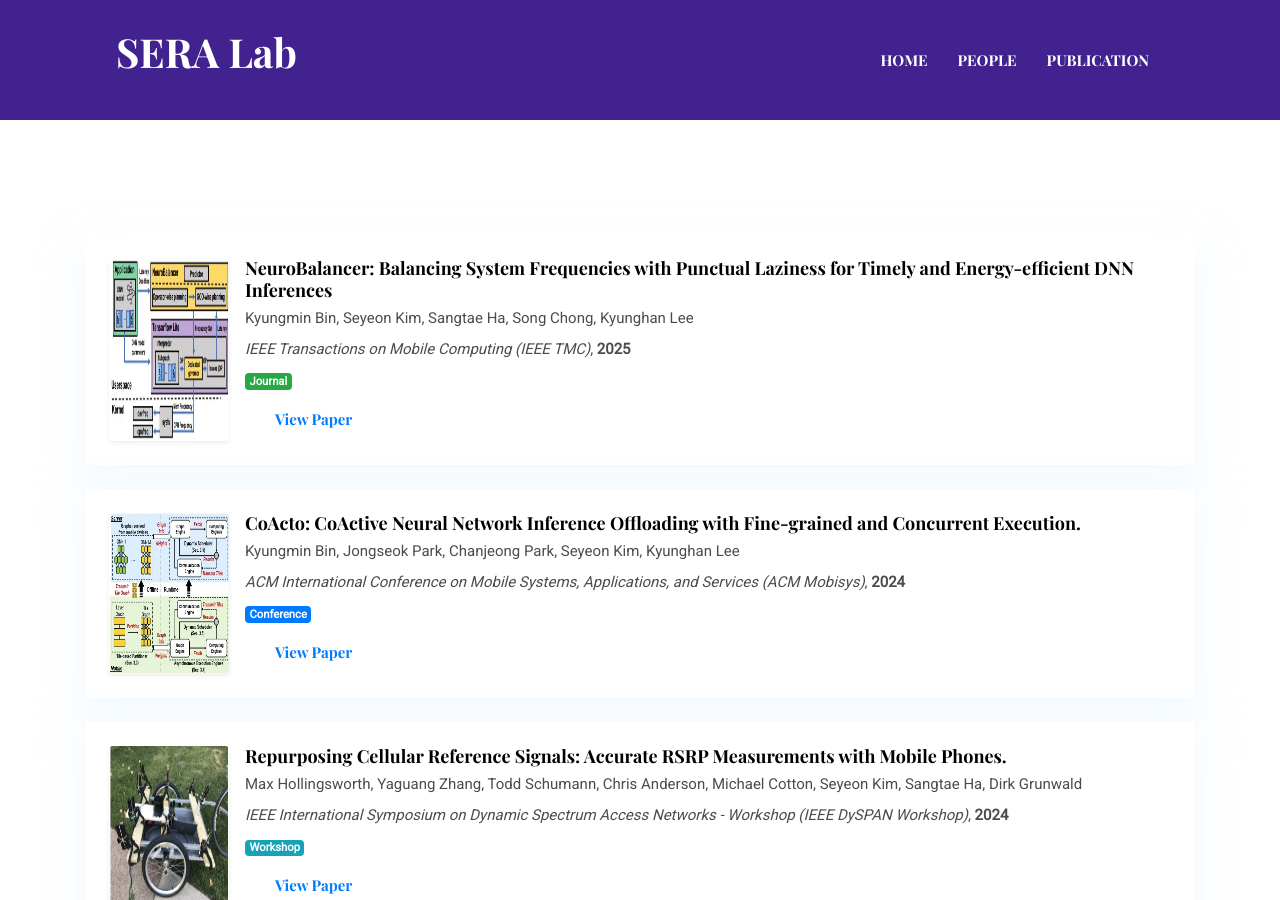
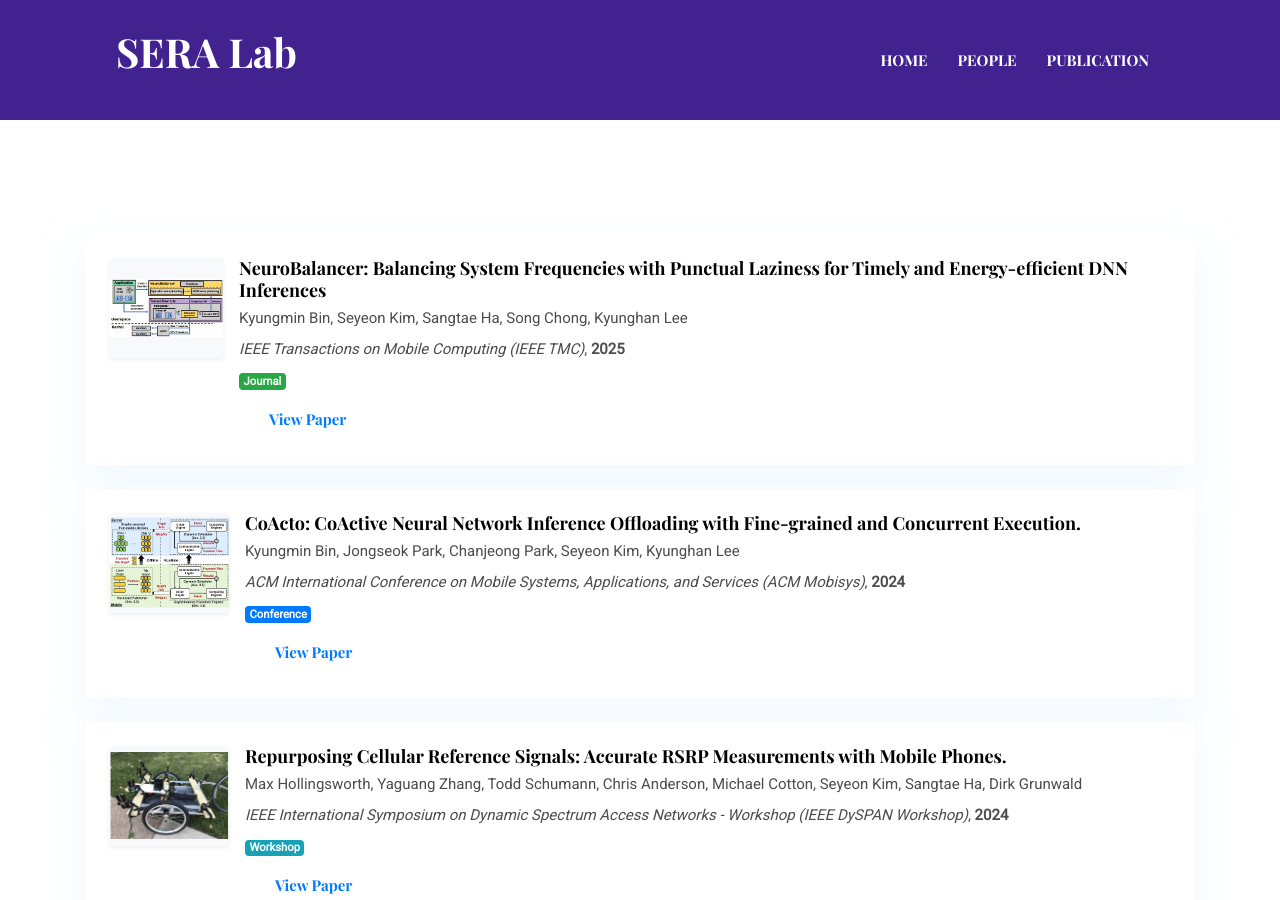
Before and after one commit to seyeon4302/seyeon4302.github.io, a Jekyll site: the page built from _pages/publications.html, in a window 1280 px wide and 900 px high, scrolled down 550 px. Built offline with Jekyll 4.4.1, drawn with Linux system fonts in a browser that asks for light colours.

Commit message:
Update publications.html

```diff
--- a/_pages/publications.html
+++ b/_pages/publications.html
@@ -19,9 +19,13 @@ permalink: /publications/
         <div class="p-4 shadow rounded bg-white d-flex">
 
           {% if item.icon %}
-          <img src="{{ site.baseurl }}/{{ item.icon }}" alt="Paper"
-               style="width: 120px; height: auto;" class="mr-3 rounded shadow-sm">
+          <div style="width: 120px; height: 100px; overflow: hidden;"
+               class="mr-3 rounded shadow-sm d-flex align-items-center justify-content-center bg-light">
+            <img src="{{ site.baseurl }}/{{ item.icon }}" alt="Paper"
+                 style="max-width: 100%; max-height: 100%; object-fit: contain;">
+          </div>
           {% endif %}
+
 
           <div>
             <h5 class="mb-1 font-weight-bold">{{ item.title }}</h5>
```
